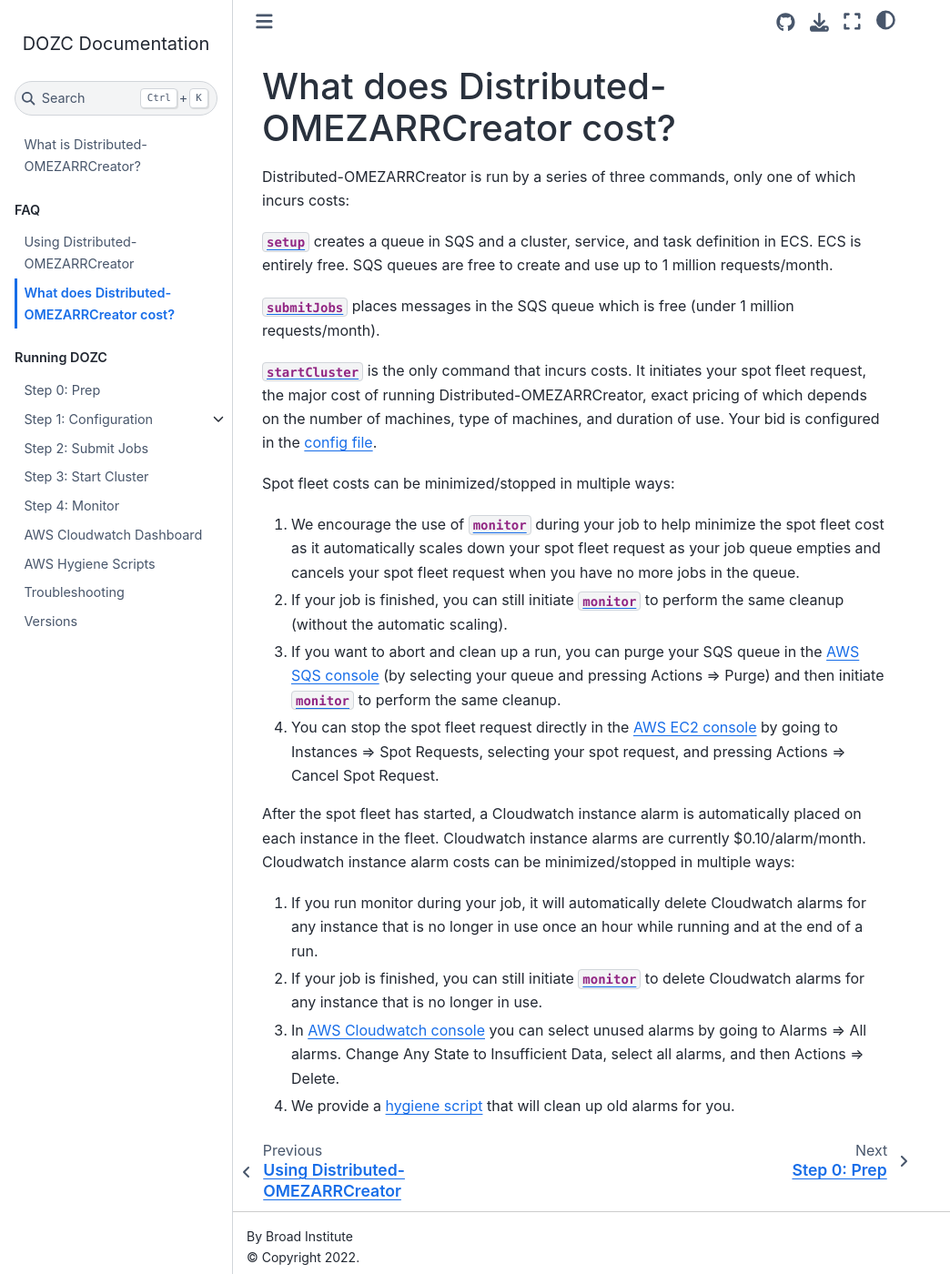
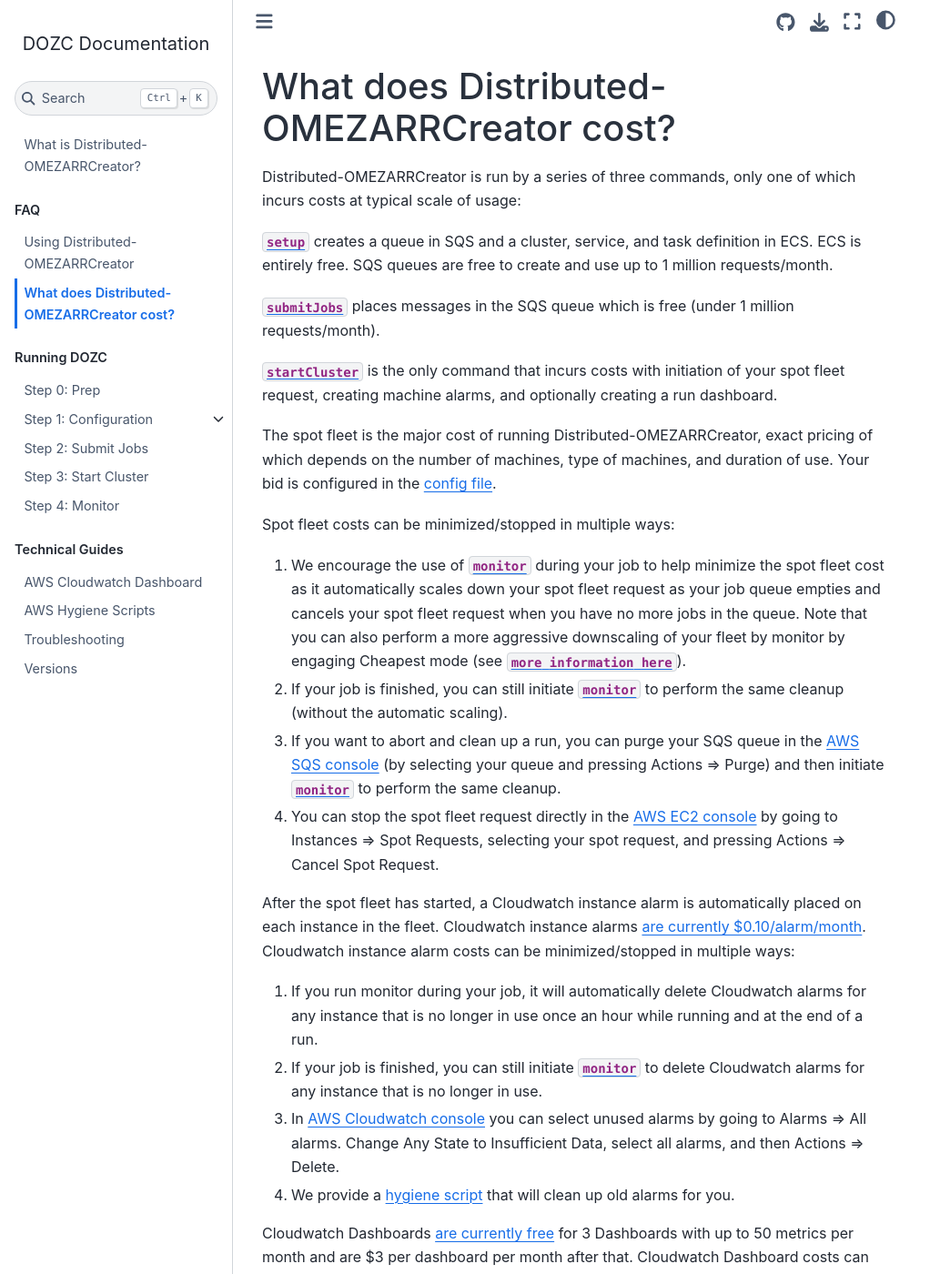
Before and after one commit to DistributedScience/Distributed-OMEZarrCreator, a Jupyter Book: the page built from documentation/DOZC-documentation/costs.md, in a window 1280 px wide and 1400 px high. Shown: the whole window at 91% size, without its empty margins (0-1044 px from the left). Built offline with Jupyter Book 1.0.4 settings and Sphinx 7.4.7 and the Sphinx Book theme 1.1.4, drawn with Linux system fonts in a browser that asks for light colours; pages that are not in the unit, such as notebooks, are missing from menus; some of the changed text lies outside the part shown.

Commit message:
minor doc edits

```diff
--- a/documentation/DOZC-documentation/_toc.yml
+++ b/documentation/DOZC-documentation/_toc.yml
@@ -17,7 +17,7 @@
   - file: step_2_submit_jobs
   - file: step_3_start_cluster
   - file: step_4_monitor
-- caption:
+- caption: Technical Guides
   chapters:
   - file: dashboard
   - file: hygiene
--- a/documentation/DOZC-documentation/costs.md
+++ b/documentation/DOZC-documentation/costs.md
@@ -1,6 +1,6 @@
 # What does Distributed-OMEZARRCreator cost?
 
-Distributed-OMEZARRCreator is run by a series of three commands, only one of which incurs costs:
+Distributed-OMEZARRCreator is run by a series of three commands, only one of which incurs costs at typical scale of usage:
 
 [`setup`](step_1_configuration.md) creates a queue in SQS and a cluster, service, and task definition in ECS.
 ECS is entirely free.
@@ -8,20 +8,29 @@
 
 [`submitJobs`](step_2_submit_jobs.md) places messages in the SQS queue which is free (under 1 million requests/month).
 
-[`startCluster`](step_1_start_cluster.md) is the only command that incurs costs.
-It initiates your spot fleet request, the major cost of running Distributed-OMEZARRCreator, exact pricing of which depends on the number of machines, type of machines, and duration of use.
+[`startCluster`](step_3_start_cluster.md) is the only command that incurs costs with initiation of your spot fleet request, creating machine alarms, and optionally creating a run dashboard.
+
+The spot fleet is the major cost of running Distributed-OMEZARRCreator, exact pricing of which depends on the number of machines, type of machines, and duration of use.
 Your bid is configured in the [config file](step_1_configuration.md).
 
 Spot fleet costs can be minimized/stopped in multiple ways:
 1) We encourage the use of [`monitor`](step_4_monitor.md) during your job to help minimize the spot fleet cost as it automatically scales down your spot fleet request as your job queue empties and cancels your spot fleet request when you have no more jobs in the queue.
+Note that you can also perform a more aggressive downscaling of your fleet by monitor by engaging Cheapest mode (see [`more information here`](step_4_monitor.md)).
 2) If your job is finished, you can still initiate [`monitor`](step_4_monitor.md) to perform the same cleanup (without the automatic scaling).
 3) If you want to abort and clean up a run, you can purge your SQS queue in the [AWS SQS console](https://console.aws.amazon.com/sqs/) (by selecting your queue and pressing Actions => Purge) and then initiate [`monitor`](step_4_monitor.md) to perform the same cleanup.
 4) You can stop the spot fleet request directly in the [AWS EC2 console](https://console.aws.amazon.com/ec2/) by going to Instances => Spot Requests, selecting your spot request, and pressing Actions => Cancel Spot Request.
 
 After the spot fleet has started, a Cloudwatch instance alarm is automatically placed on each instance in the fleet.
-Cloudwatch instance alarms are currently $0.10/alarm/month.
+Cloudwatch instance alarms [are currently $0.10/alarm/month](https://aws.amazon.com/cloudwatch/pricing/).
 Cloudwatch instance alarm costs can be minimized/stopped in multiple ways:
 1) If you run monitor during your job, it will automatically delete Cloudwatch alarms for any instance that is no longer in use once an hour while running and at the end of a run.
 2) If your job is finished, you can still initiate [`monitor`](step_4_monitor.md) to delete Cloudwatch alarms for any instance that is no longer in use.
 3) In [AWS Cloudwatch console](https://console.aws.amazon.com/cloudwatch/) you can select unused alarms by going to Alarms => All alarms. Change Any State to Insufficient Data, select all alarms, and then Actions => Delete.
 4) We provide a [hygiene script](hygiene.md) that will clean up old alarms for you.
+
+Cloudwatch Dashboards [are currently free](https://aws.amazon.com/cloudwatch/pricing/) for 3 Dashboards with up to 50 metrics per month and are $3 per dashboard per month after that.
+Cloudwatch Dashboard costs can be minimized/prevented in multiple ways:
+1) You can choose not to have Distributed-OMEZARRCreator create a Dashboard by setting `CREATE_DASHBOARD = 'False'` in your [config file](step_1_configuration.md).
+2) We encourage the use of [`monitor`](step_4_monitor.md) during your job as if you have set `CLEAN_DASHBOARD = 'True'` in your [config file](step_1_configuration.md) it will automatically delete your Dashboard when your job is done.
+3) If your job is finished, you can still initiate [`monitor`](step_4_monitor.md) to perform the same cleanup (without the automatic scaling).
+4) You can manually delete Dashboards in the [Cloudwatch Console]((https://console.aws.amazon.com/cloudwatch/)) by going to Dashboards, selecting your Dashboard, and selecting Delete.
```
